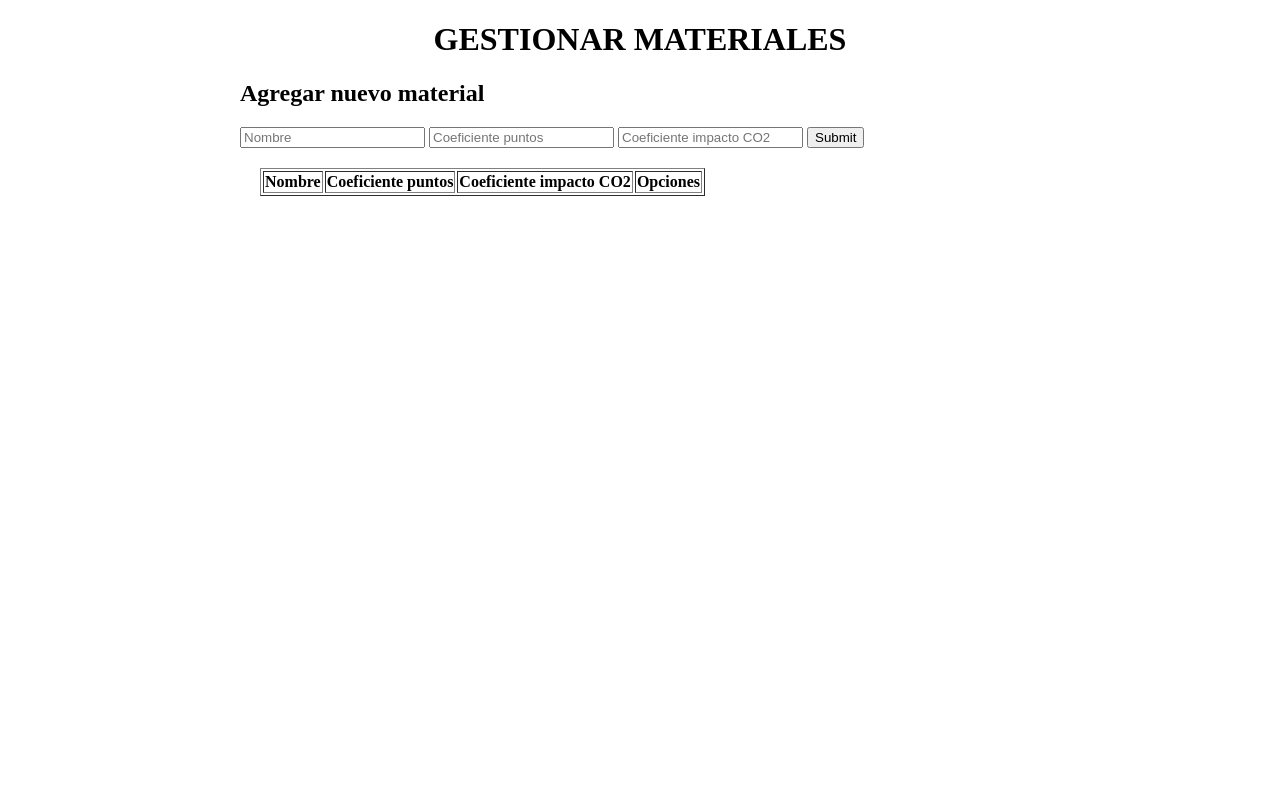
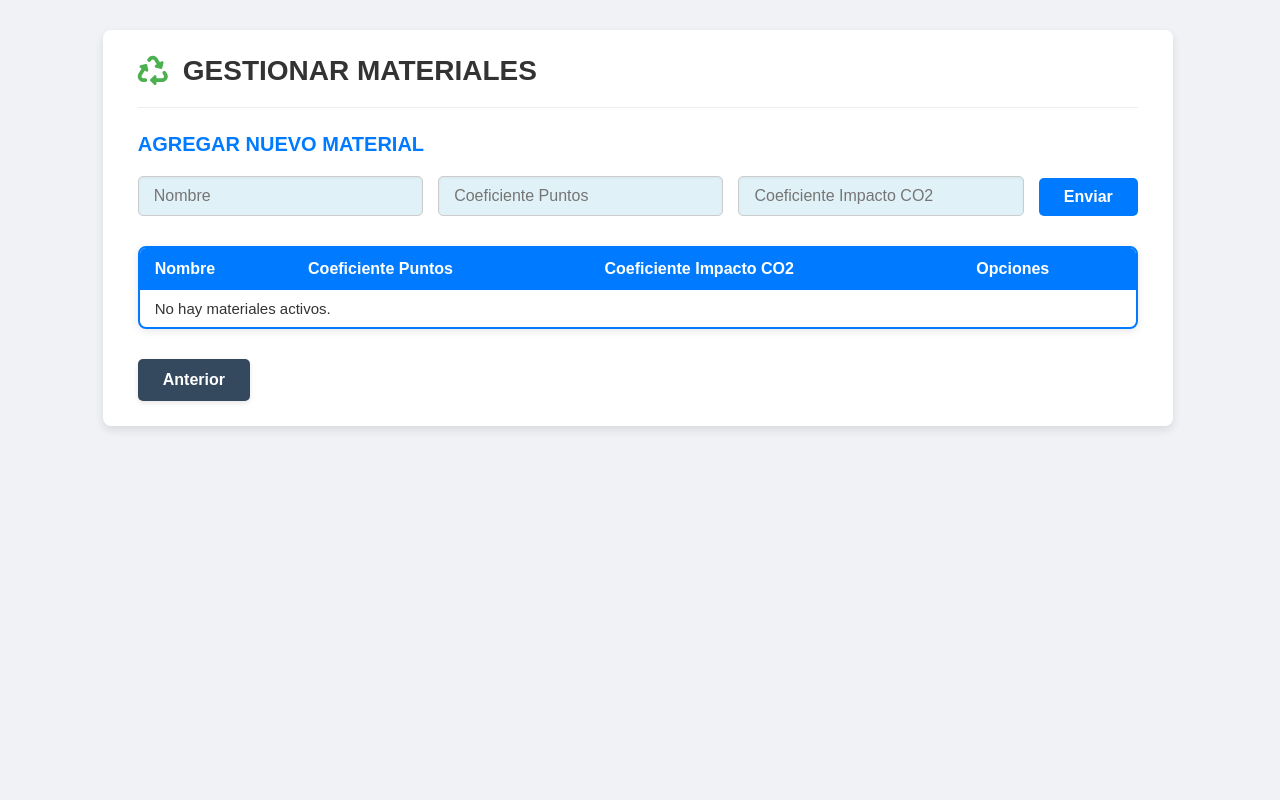
Before and after one commit to Shezitt/TBD, a PHP site: page /admin/materiales.php in a window 1280 px wide. Run offline with PHP 8.4, Linux system fonts and the light colour scheme; tables that the repository leaves empty hold one stand-in row (values such as "Sample post"); lists and menus that the app fills with data are empty.

Commit message:
Agregando gestion de materiales

```diff
--- a/web/admin/materiales.php
+++ b/web/admin/materiales.php
@@ -1,76 +1,253 @@
 <?php
+
     require_once("../conexion.php");
-    $stmt = $conn->prepare("SELECT * FROM Material WHERE activo='1';");
+    $stmt = $conn->prepare("SELECT * FROM Material WHERE activo = 1;");
+
+    if ($stmt) {
         $stmt->execute();
         $resultado = $stmt->get_result();
         $stmt->close();
+    } else {
+
+        echo "Error al preparar la consulta: " . $conn->error;
+        $resultado = false;
+    }
 ?>
 <!DOCTYPE html>
-<html lang="en">
+<html lang="es">
 <head>
     <meta charset="UTF-8">
     <meta name="viewport" content="width=device-width, initial-scale=1.0">
-    <title>Gestionar materiales</title>
-    <style>
+    <title>Gestionar Materiales</title>
+    <link rel="stylesheet" href="https://cdnjs.cloudflare.com/ajax/libs/font-awesome/6.0.0-beta3/css/all.min.css"> <style>
+        body {
+            font-family: Arial, sans-serif;
+            background-color: #f0f2f5;
+            margin: 0;
+            padding: 0;
+            display: flex;
+            justify-content: center;
+            align-items: flex-start;
+            min-height: 100vh;
+        }
+
         .container {
-            max-width: 800px;
-            margin: auto;
+            width: 90%;
+            max-width: 1000px;
+            background-color: #ffffff;
+            border-radius: 8px;
+            box-shadow: 0 4px 10px rgba(0, 0, 0, 0.1);
+            padding: 25px 35px;
+            margin-top: 30px;
+            margin-bottom: 30px;
         }
-        .container .header {
-            text-align: center;
+
+        .header {
+            display: flex;
+            align-items: center;
+            padding-bottom: 20px;
+            border-bottom: 1px solid #eee;
+            margin-bottom: 25px;
         }
-        .container table {
-            margin: 20px;
+
+        .header .icon {
+            font-size: 30px;
+            color: #4CAF50; /* Color verde para el ícono de reciclaje */
+            margin-right: 15px;
+        }
+
+        .header h1 {
+            font-size: 28px;
+            color: #333;
+            margin: 0;
+        }
+
+        h2 {
+            font-size: 20px;
+            color: #007bff; /* Color azul para "AGREGARR NUEVO MATERIAL" */
+            margin-top: 0;
+            margin-bottom: 20px;
+        }
+
+        .add-material-form {
+            display: flex;
+            flex-wrap: wrap;
+            gap: 15px;
+            margin-bottom: 30px;
+            align-items: flex-end;
+        }
+
+        .add-material-form input[type="text"],
+        .add-material-form input[type="number"] {
+            flex: 1;
+            min-width: 180px;
+            padding: 10px 15px;
+            border: 1px solid #ccc;
+            border-radius: 5px;
+            font-size: 16px;
+            background-color: #e0f2f7;
+            color: #333;
+            box-shadow: inset 0 1px 3px rgba(0,0,0,0.05);
+        }
+
+        .add-material-form input[type="submit"] {
+            background-color: #007bff;
+            color: white;
+            padding: 10px 25px;
+            border: none;
+            border-radius: 5px;
+            cursor: pointer;
+            font-size: 16px;
+            font-weight: bold;
+            transition: background-color 0.3s ease;
+        }
+
+        .add-material-form input[type="submit"]:hover {
+            background-color: #0056b3;
+        }
+
+        .table-container {
+            border: 2px solid #007bff;
+            border-radius: 8px;
+            overflow: hidden;
+            box-shadow: 0 2px 8px rgba(0,0,0,0.1);
+        }
+
+        .materials-table {
+            width: 100%;
+            border-collapse: collapse;
+            margin: 0;
+        }
+
+        .materials-table thead th {
+            background-color: #007bff; /* Fondo azul para el encabezado de la tabla */
+            color: white;
+            padding: 12px 15px;
+            text-align: left;
+            font-size: 16px;
+        }
+
+        .materials-table tbody td {
+            padding: 10px 15px;
+            border-bottom: 1px solid #ddd;
+            color: #333;
+            font-size: 15px;
+        }
+
+        .materials-table tbody tr:last-child td {
+            border-bottom: none;
+        }
+
+        .materials-table tbody tr:nth-child(even) {
+            background-color: #f2f2f2; /* Color de fondo para filas pares */
+        }
+
+        .materials-table .action-button {
+            display: inline-block;
+            padding: 8px 12px;
+            border-radius: 4px;
+            text-decoration: none;
+            font-size: 14px;
+            font-weight: bold;
+            color: white;
+            transition: background-color 0.3s ease;
+            margin-right: 5px;
+        }
+
+        .materials-table .modify-button {
+            background-color: #007bff; /* Azul para modificar */
+        }
+
+        .materials-table .modify-button:hover {
+            background-color: #0056b3;
+        }
+
+        .materials-table .delete-button {
+            background-color: #dc3545; /* Rojo para eliminar */
+        }
+
+        .materials-table .delete-button:hover {
+            background-color: #c82333;
+        }
+
+        .back-button-container {
+            margin-top: 30px;
+            text-align: left;
+        }
+
+        .back-button {
+            display: inline-block;
+            background-color: #34495e; /* Gris oscuro similar al panel admin */
+            color: white;
+            padding: 12px 25px;
+            border-radius: 5px;
+            text-decoration: none;
+            font-size: 16px;
+            font-weight: bold;
+            transition: background-color 0.3s ease;
+            box-shadow: 0 2px 5px rgba(0, 0, 0, 0.1);
+        }
+
+        .back-button:hover {
+            background-color: #2c3e50;
         }
     </style>
 </head>
 <body>
     <div class="container">
         <div class="header">
-            <h1>GESTIONAR MATERIALES</h1>
+            <i class="fas fa-recycle icon"></i> <h1>GESTIONAR MATERIALES</h1>
         </div>
 
-        <div class="cuerpo">
+        <h2>AGREGAR NUEVO MATERIAL</h2>
 
-            <h2>Agregar nuevo material</h2>
-
-            <form action="">
-                <input type="text" placeholder="Nombre">
-                <input type="number" placeholder="Coeficiente puntos">
-                <input type="number" placeholder="Coeficiente impacto CO2">
-                <input type="submit">
+        <form action="" method="POST" class="add-material-form">
+            <input type="text" name="nombre" placeholder="Nombre" required>
+            <input type="number" name="coeficiente_puntos" placeholder="Coeficiente Puntos" step="0.01" required>
+            <input type="number" name="coeficiente_impacto_co2" placeholder="Coeficiente Impacto CO2" step="0.01" required>
+            <input type="submit" value="Enviar">
         </form>
 
-            <table border>
+        <div class="table-container">
+            <table class="materials-table">
                 <thead>
                     <tr>
                         <th>Nombre</th>
-                        <th>Coeficiente puntos</th>
-                        <th>Coeficiente impacto CO2</th>
+                        <th>Coeficiente Puntos</th>
+                        <th>Coeficiente Impacto CO2</th>
                         <th colspan="2">Opciones</th>
                     </tr>
                 </thead>
                 <tbody>
-
                     <?php
+                        if ($resultado && $resultado->num_rows > 0) {
                             while ($fila = $resultado->fetch_assoc()) {
                                 echo '<tr>';
-                            echo '<td>' . $fila['nombre'] . '</td>';
-                            echo '<td>' . $fila['coeficientePuntos'] . '</td>';
-                            echo '<td>' . $fila['coeficienteCO2'] . '</td>';
-                            echo '<td><a href="">Modificar</a></td>';
-                            echo '<td><a href="">Eliminar</a></td>';
+                                echo '<td>' . htmlspecialchars($fila['nombre']) . '</td>';
+                                echo '<td>' . htmlspecialchars($fila['coeficientePuntos']) . '</td>';
+                                echo '<td>' . htmlspecialchars($fila['coeficienteCO2']) . '</td>';
+                                echo '<td><a href="modificar_material.php?id=' . htmlspecialchars($fila['id'] ?? '') . '" class="action-button modify-button">Modificar</a></td>';
+echo '<td><a href="eliminar_material.php?id=' . htmlspecialchars($fila['id'] ?? '') . '" class="action-button delete-button">Eliminar</a></td>';
                                 echo '</tr>';
                             }
+                        } else {
+                            echo '<tr><td colspan="5">No hay materiales activos.</td></tr>';
+                        }
                     ?>
-
                 </tbody>
             </table>
-
         </div>
 
-
-
+        <div class="back-button-container">
+            <a href="../panel_administrativo.php" class="back-button">Anterior</a>
+        </div>
     </div>
 </body>
 </html>
+
+<?php
+
+    if (isset($conn)) {
+        $conn->close();
+    }
+?>
```
Lines whose indentation alone changed are shown as unchanged.
